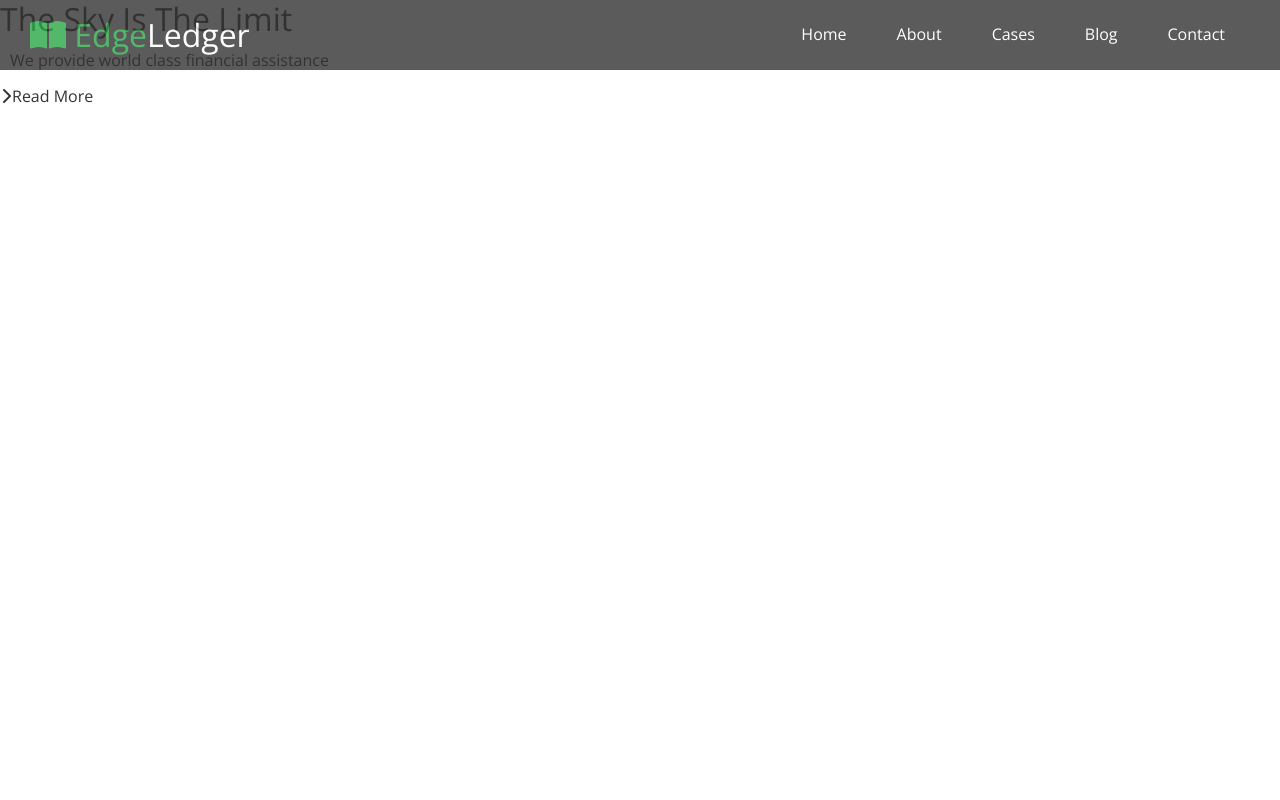
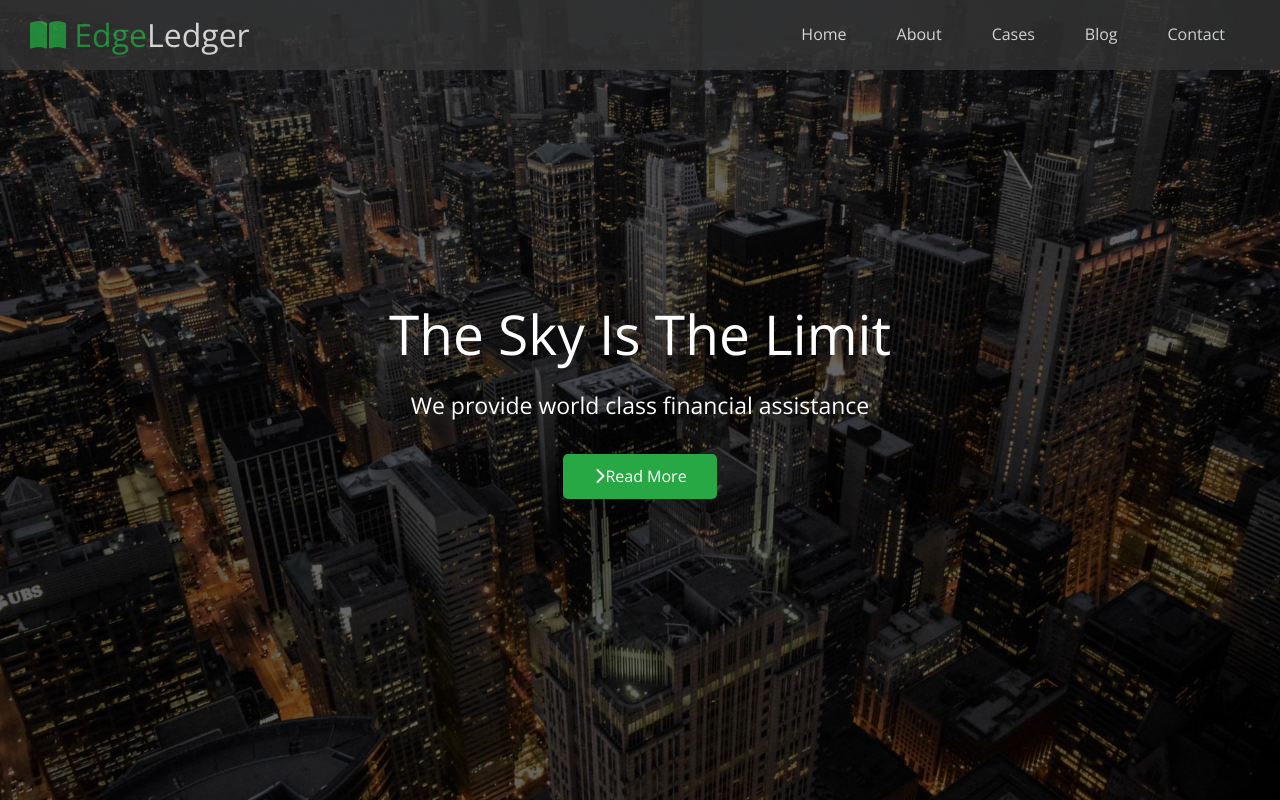
Before and after one commit to mahdipratama/Modern-HTML-and-CSS-incluiding-Sass, a plain HTML site: page 06.EdgeLedger_website/index.html in a window 1280 px wide. Drawn offline with nearby package versions, Linux system fonts and the light colour scheme.

Commit message:
add style to header

```diff
--- a/06.EdgeLedger_website/css/style.css
+++ b/06.EdgeLedger_website/css/style.css
@@ -69,3 +69,45 @@ img {
 .navbar .logo {
   font-weight: 400;
 }
+
+/* Header */
+.hero {
+  background: url('../images/home/showcase.jpg') no-repeat center center/cover;
+  height: 100vh;
+  position: relative;
+  color: #fff;
+}
+
+.hero .content {
+  display: flex;
+  flex-direction: column;
+  align-items: center;
+  justify-content: center;
+  text-align: center;
+  height: 100%;
+  padding: 0 20px;
+}
+
+.hero .content h1 {
+  font-size: 55px;
+}
+
+.hero .content p {
+  font-size: 23px;
+  max-width: 600px;
+  margin: 20px 0 30px;
+}
+
+.hero::before {
+  content: '';
+  position: absolute;
+  top: 0;
+  left: 0;
+  width: 100%;
+  height: 100%;
+  background: rgba(0, 0, 0, 0.6);
+}
+
+.hero * {
+  z-index: 10;
+}
--- a/06.EdgeLedger_website/css/utilitites.css
+++ b/06.EdgeLedger_website/css/utilitites.css
@@ -7,3 +7,34 @@
 .text-secondary {
   color: #0284d0;
 }
+
+/* Button */
+
+.btn {
+  cursor: pointer;
+  display: inline-block;
+  padding: 10px 30px;
+  color: white;
+  background-color: #28a745;
+  border: none;
+  border-radius: 5px;
+}
+
+.btn:hover {
+  opacity: 0.9;
+}
+
+.btn-primary {
+  background: #28a745;
+  color: #fff;
+}
+
+.btn-dark {
+  background: #333;
+  color: #fff;
+}
+
+.btn-light {
+  background: #f4f4f4;
+  color: #333;
+}
```
